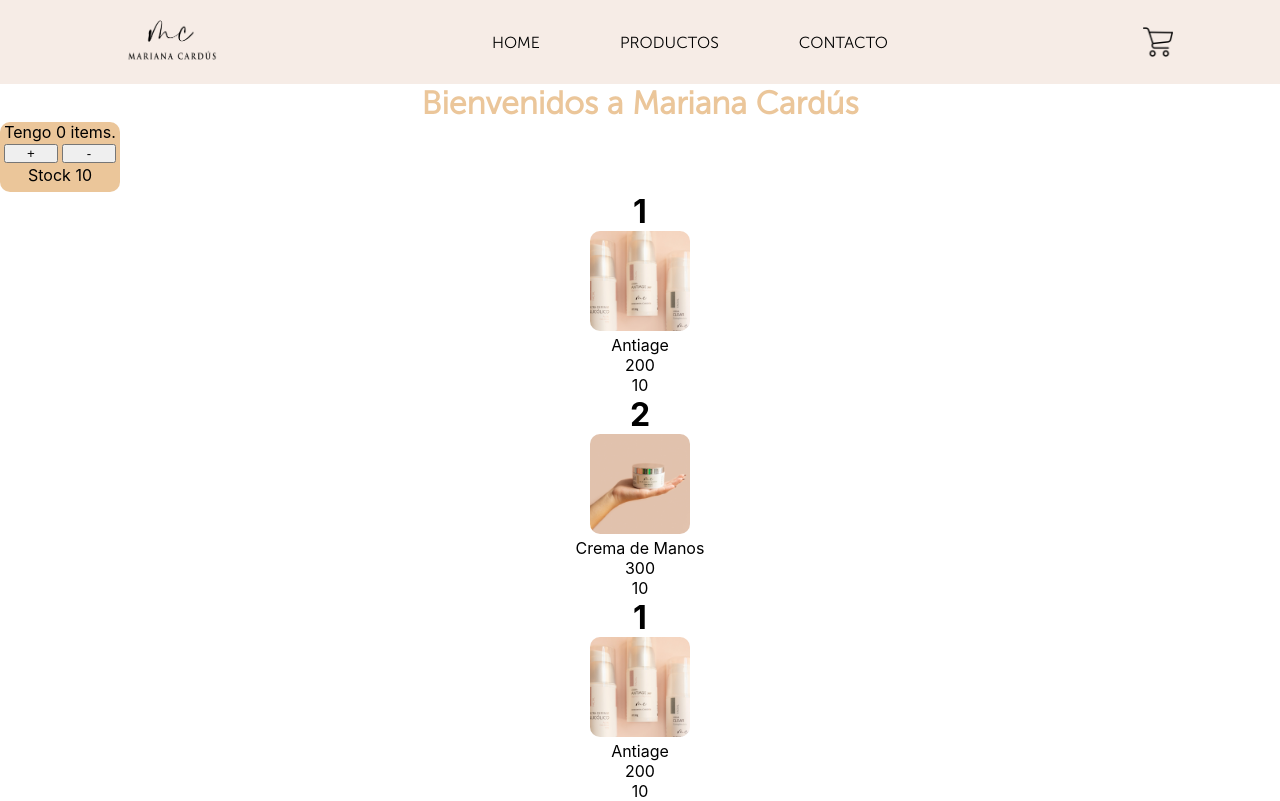
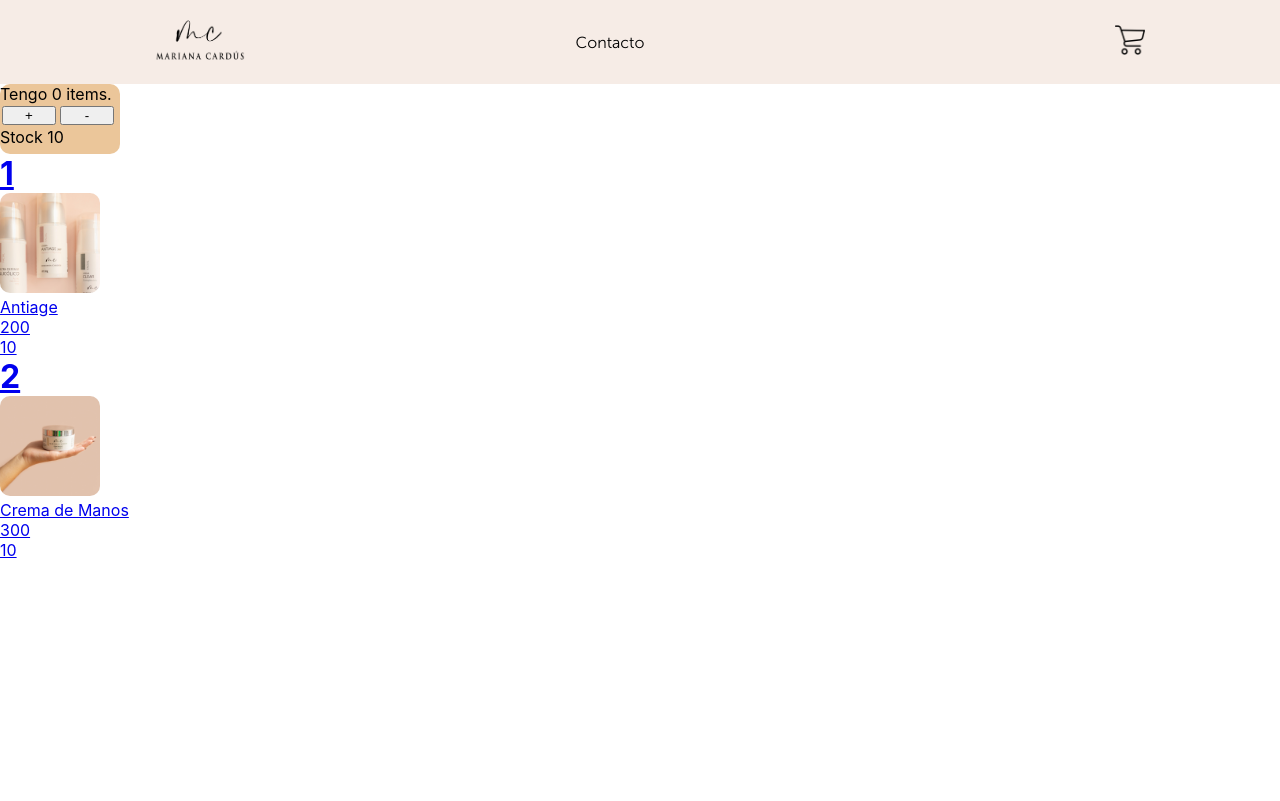
Before and after one commit to FranciscoBaglietto/Mariana-Cardus-ReactJs, a React (Create React App) app: page / in a window 1280 px wide. Built offline with nearby package versions, Linux system fonts and the light colour scheme.

Commit message:
1entrega

```diff
--- a/src/App.js
+++ b/src/App.js
@@ -1,24 +1,30 @@
 import './App.css';
 import NavBar from './components/NavBar/NavBar';
+//ItemListCotainer contiene todos los productos en el Home '/'
 import ItemListContainer from './components/ItemListContainer/ItemListContainer';
 import ItemDetailContainer from './components/ItemDetailContainer/ItemDetailContainer';
-
+import { BrowserRouter, Routes, Route } from 'react-router-dom'
 
 
 function App() {
-  const stock = 10;
 
   return (
-    <div className="App">
-      <header>
-        <NavBar />
-      </header>
-      <body>
-        <ItemListContainer greeting='Bienvenidos a Mariana Cardús' />
-        <ItemDetailContainer/>
-      </body>
 
-    </div>
+    <BrowserRouter>
+      <NavBar />
+      <Routes>
+        <Route path='/' element={<ItemListContainer />} />
+        <Route path='/detail/:id' element={<ItemListContainer/>}/>
+        <Route path='/contacto' element={<div>Contacto</div>} />
+        <Route path='/category/:id' element={<ItemListContainer/>}/>
+        <Route path='/item/:id' element={<ItemDetailContainer/>}/>
+
+
+      </Routes>
+
+    </BrowserRouter>
+
+
   );
 }
 
--- a/src/components/CartWidget/CartWidget.js
+++ b/src/components/CartWidget/CartWidget.js
@@ -1,9 +1,10 @@
 // agregar una img del carrito
+import { Link } from 'react-router-dom';
 import imgCarrito from '../../asset/image/carrito.png'
 import './CartWidget.css'
 
 const CartWidget = () => {
-    return <img src={imgCarrito} alt="carrito" className='carritoImg'></img>
+    return <Link to={'/'}><img src={imgCarrito} alt="carrito" className='carritoImg'></img></Link>
 };
 
 export default CartWidget;
--- a/src/components/ItemDetailContainer/ItemDetailContainer.js
+++ b/src/components/ItemDetailContainer/ItemDetailContainer.js
@@ -1,15 +1,19 @@
-import ItemDetail from './ItemDetail/ItemDetail'
+import ItemDetail from '../ItemDetail/ItemDetail'
 import Data from '../Data/Data';
 import { useEffect, useState } from 'react';
+import { useParams } from 'react-router-dom';
 
 
 const ItemDetailContainer = () => {
+    const { id } = useParams();
+
+
     const [data, setData] = useState([]);
     const [loading, setLoading] = useState(true)
 
     const getProduct = new Promise((resolve) => {
         setTimeout(() => {
-            resolve(Data.filter((prod) => prod.id === 1))
+            resolve(Data.filter((prod) => prod.id === id))
         }, 2000)
     })
 
--- a/src/components/ItemList/ItemList.js
+++ b/src/components/ItemList/ItemList.js
@@ -1,13 +1,20 @@
 import React from 'react'
 import Item from '../Item/Item'
+import { Link } from 'react-router-dom'
 
-const ItemList = ({productos}) => {
+const ItemList = ({ productos }) => {
   return (
-    <>
-        {
-            productos.map((producto) =><Item key={producto.id} data={producto} /> )
-        }
-    </>
+    <div className='listContainer'>
+      {productos.map((producto) => (
+        <Link
+          to={'/detail/' + producto.id}
+          key={producto.id}>
+          <Item
+            data={producto}
+          />
+        </Link>
+      ))}
+    </div>
   )
 }
 
--- a/src/components/NavBar/NavBar.js
+++ b/src/components/NavBar/NavBar.js
@@ -1,3 +1,4 @@
+import { NavLink } from 'react-router-dom';
 import logo from '../../asset/image/logo.png';
 import CartWidget from "../CartWidget/CartWidget";
 import './NavBar.css'
@@ -11,9 +12,23 @@
                 <img className="Logo" src={logo} alt="logo"></img>
             </a>
             <ul className="Enlaces-menu">
-                <li><a href="#">HOME</a></li>
-                <li><a href="#">PRODUCTOS</a></li>
-                <li><a href="#">CONTACTO</a></li>
+                <li>
+                    <NavLink
+                        to={'/contacto'}
+                        style={({ isActive }) =>
+                        isActive
+                        ?{color:'white'}
+                        :{color:'black'}
+                        }
+                    >Contacto</NavLink>
+
+                </li>
+                <li>
+
+                </li>
+                <li>
+
+                </li>
             </ul>
             <CartWidget />
             <button className="Ham" type="button">
```
Also changed, not shown: src/components/ItemDetail/ItemDetail.css (deleted), src/components/ItemDetail/ItemDetail.js (renamed from src/components/ItemDetailContainer/ItemDetail/ItemDetail.js).
